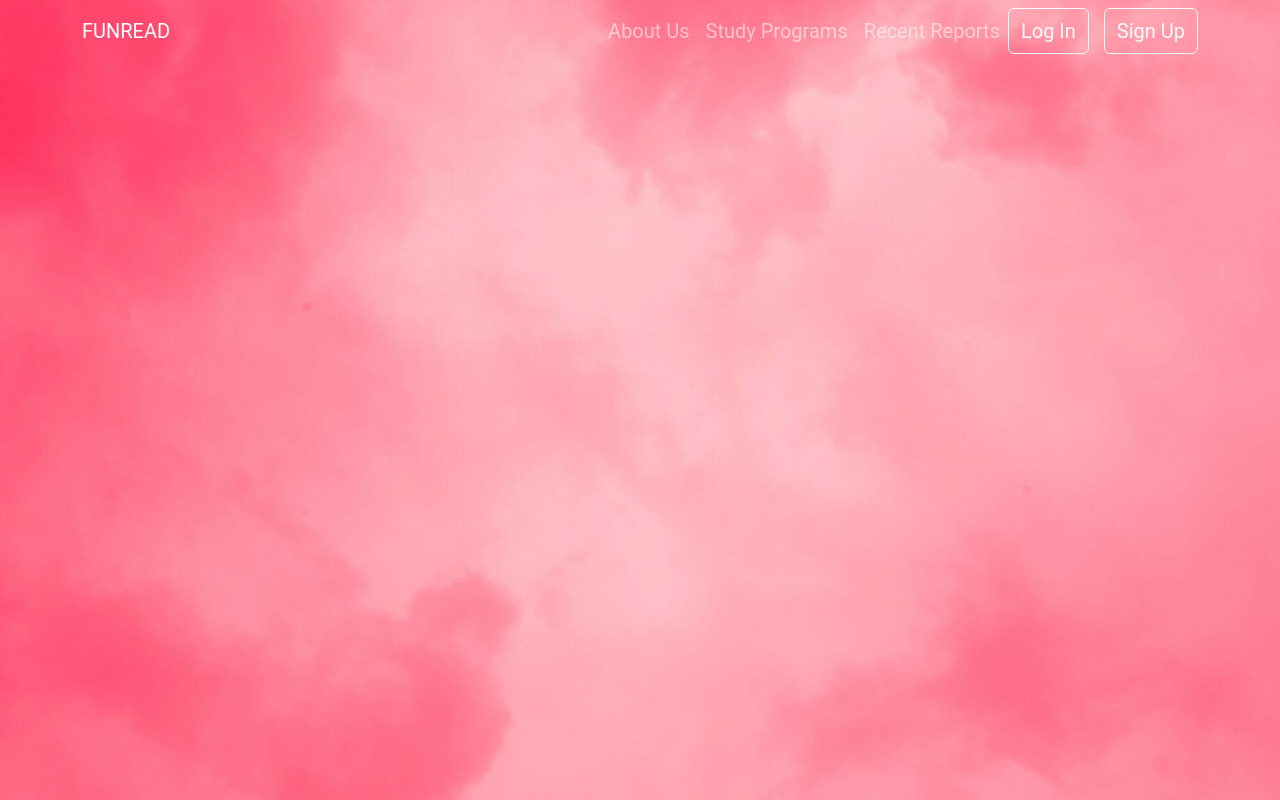
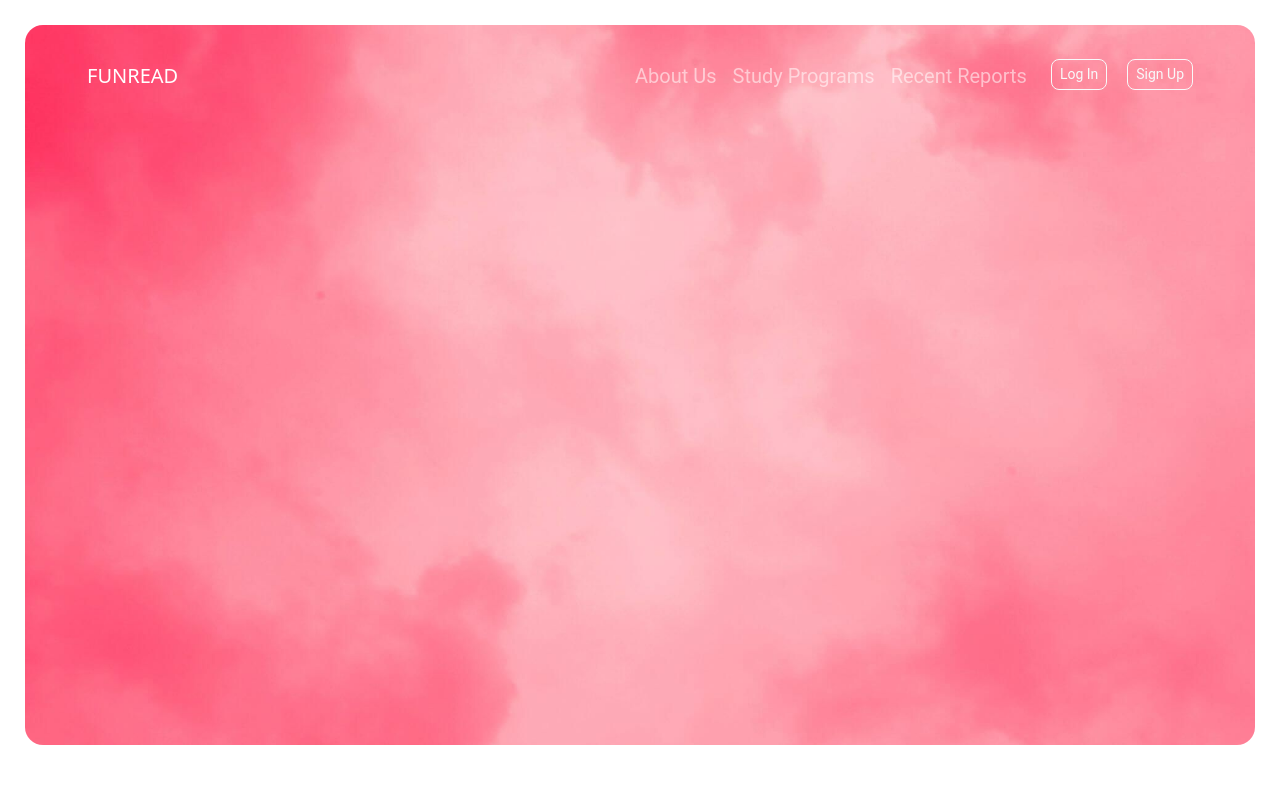
Before and after one commit to Funread/funread, a React (Create React App) app in the folder frontend/: page / in a window 1280 px wide. Built offline with nearby package versions, Linux system fonts and the light colour scheme.

Commit message:
FR-72-LandingPage, estilos y minor changes

```diff
--- a/frontend/src/App.css
+++ b/frontend/src/App.css
@@ -30,22 +30,46 @@
 /* ----------------------------------------Made by me---------------------------------------- */
 
 .background {
-  height: 100vh;
+  height: 90vh;
   background-position: center;
   background-repeat: no-repeat;
   background-size: cover;
+  overflow: hidden;
+  margin: 25px;
+  border-radius: 18px;
+
 }
 
 .buttonLogin {
   margin-right: 15px;
 }
 
-.StyleFont{
+.menu-options{
+  font-size: bold;
+  font-size: 20px;
+  font-family: roboto;
+  margin-right: 16px;
+
+}
+
+.menu-options-content{
+  float: left;
+}
+
+.account-buttons{
+  margin-top: 5px;
   font-size: bold;
   font-size: 20px;
   font-family: roboto;
 }
 
+.main-header{
+  margin: 20px 50px 10px 50px;
+}
+
+.account-button-content{
+  border-radius: 8px !important;
+}
 
 
 
--- a/frontend/src/Components/Header.jsx
+++ b/frontend/src/Components/Header.jsx
@@ -14,7 +14,7 @@ class Header extends React.Component {
   render() {
     return (
       //Return Here component or html code
-      <div>
+      <div className="main-header">
         <Navbar collapseOnSelect expand="lg" bg="transparent" variant="dark">
           <Container>
             <Navbar.Brand className="StyleFont" href="#">FUNREAD</Navbar.Brand>
@@ -22,14 +22,19 @@ class Header extends React.Component {
             <Navbar.Collapse id="responsive-navbar-nav">
               <Nav className="me-auto"></Nav>
               <Nav>
-                <Nav.Link className="StyleFont" href="#">About Us</Nav.Link>
-                <Nav.Link className="StyleFont" href="#">Study Programs</Nav.Link>
-                <Nav.Link className="StyleFont" href="#">Recent Reports</Nav.Link>
-                <Button className="buttonLogin StyleFont" variant="outline-light">
-                  Log In
-                </Button>
-                {"  "}
-                <Button className="StyleFont" variant="outline-light">Sign Up</Button>
+                <div className="menu-options">
+                  <Nav.Link className="menu-options-content" href="#">About Us</Nav.Link>
+                  <Nav.Link className="menu-options-content" href="#">Study Programs</Nav.Link>
+                  <Nav.Link className="menu-options-content" href="#">Recent Reports</Nav.Link>
+                </div>
+                <div className="account-buttons">
+                <Button className="buttonLogin account-button-content btn-sm" variant="outline-light">
+                    Log In
+                  </Button>
+                  {"  "}
+                  <Button className="account-button-content btn-sm" variant="outline-light">Sign Up</Button>
+                </div>
+
               </Nav>
             </Navbar.Collapse>
           </Container>
```
